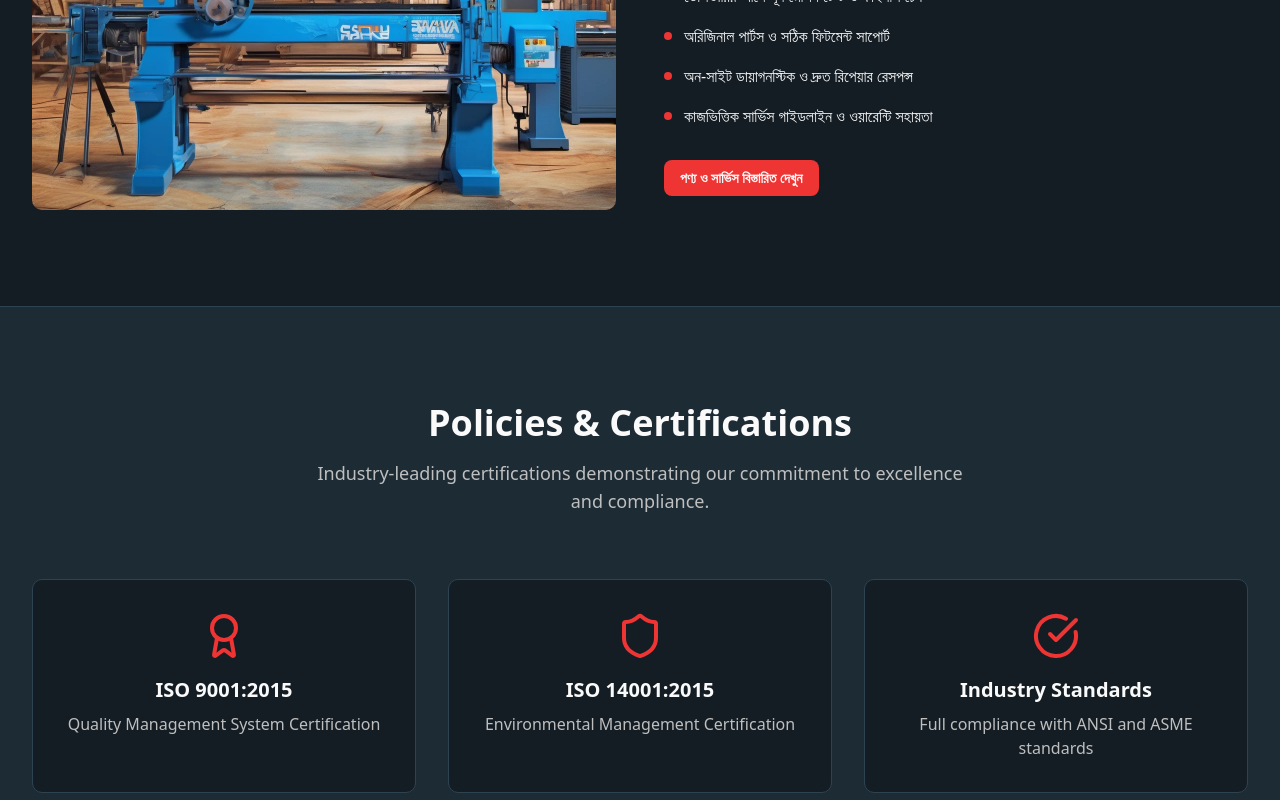
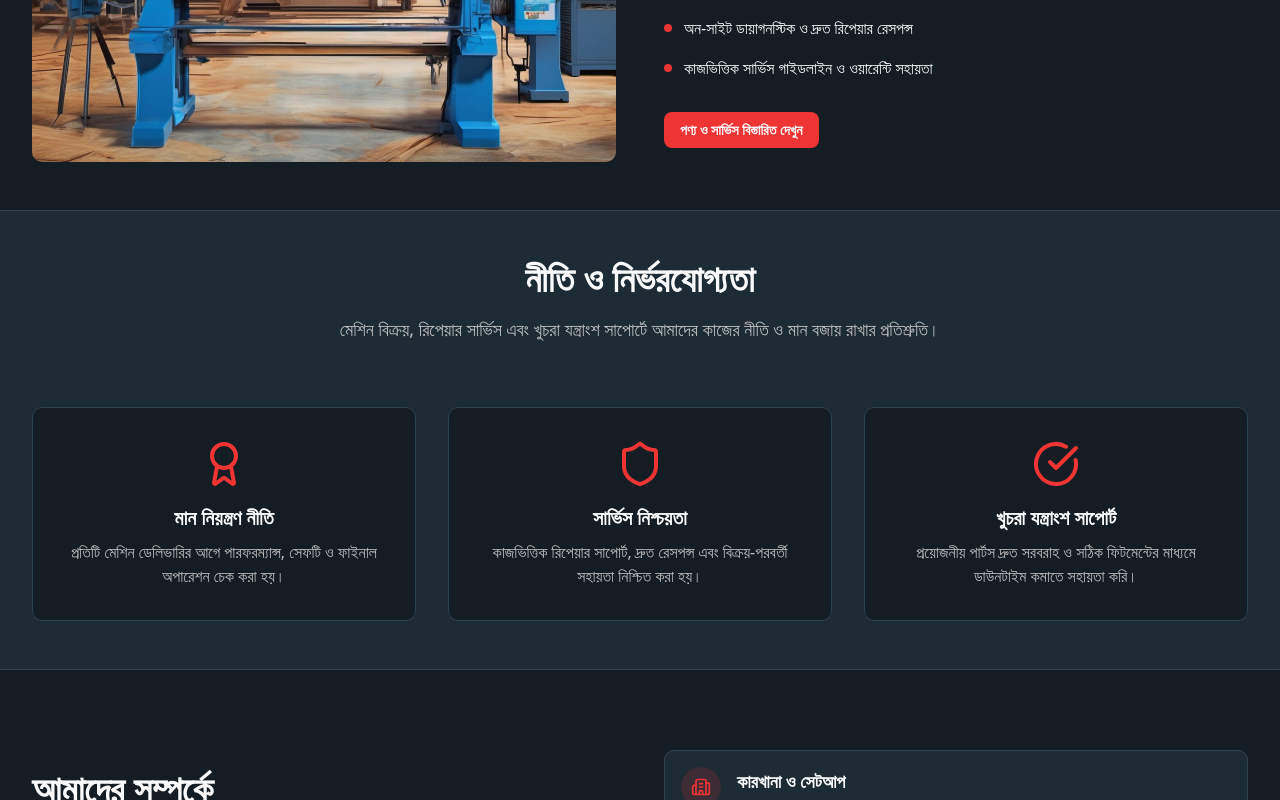
Before and after one commit to Shiddharthapal/Baba_shop, a Next.js app: page / in a window 1280 px wide. Shown: the part 2000-2800 px from the top of the page. Built offline with nearby package versions, Linux system fonts and the light colour scheme.

Commit message:
change ui design

```diff
--- a/app/page.tsx
+++ b/app/page.tsx
@@ -4,7 +4,7 @@ import { Capabilities } from "@/components/capabilities"
 import { Quality } from "@/components/quality"
 import { Certifications } from "@/components/certifications"
 import { About } from "@/components/about"
-import { Contact } from "@/components/contact"
+import { Contact } from "@/components/contract"
 import { Footer } from "@/components/footer"
 import { Products } from "@/components/products"
 
--- a/src/components/about.tsx
+++ b/src/components/about.tsx
@@ -1,59 +1,68 @@
-import { Building2, Users, ShieldCheck } from "lucide-react"
+import { Building2, Users, Wrench } from "lucide-react"
+import { Button } from "@/components/ui/button"
 
 const highlights = [
   {
     icon: Building2,
-    title: "Purpose-Built Facility",
+    title: "কারখানা ও সেটআপ",
     description:
-      "Modern equipment, calibrated workflows, and a layout optimized for precision manufacturing.",
+      "আধুনিক ওয়ার্কশপ সেটআপে কাঠ কাটার এবং চাল ভাঙা মেশিনের বিক্রয়, ইনস্টলেশন ও সার্ভিস সাপোর্ট প্রদান করি।",
   },
   {
     icon: Users,
-    title: "Experienced Team",
+    title: "অভিজ্ঞ টিম",
     description:
-      "A cross-functional team that partners with you from prototype to production.",
+      "দক্ষ টেকনিক্যাল টিম সাইট ভিজিট থেকে সমস্যা শনাক্তকরণ, রিপেয়ার এবং অপারেশন গাইডেন্স পর্যন্ত পাশে থাকে।",
   },
   {
-    icon: ShieldCheck,
-    title: "Reliability First",
+    icon: Wrench,
+    title: "বিক্রয়োত্তর সহায়তা",
     description:
-      "Documented processes, strict inspections, and continuous improvement across every job.",
+      "খুচরা যন্ত্রাংশ, দ্রুত রিপেয়ার রেসপন্স এবং কাজভিত্তিক সাপোর্টের মাধ্যমে মেশিন ডাউনটাইম কমাতে সহায়তা করি।",
   },
 ]
 
 export function About() {
   return (
-    <section id="about" className="py-16 md:py-24 bg-background">
-      <div className="max-w-7xl mx-auto px-4 sm:px-6 lg:px-8">
-        <div className="grid md:grid-cols-2 gap-12 items-center">
+    <section id="about" className="bg-background py-16 md:py-20">
+      <div className="mx-auto max-w-7xl px-4 sm:px-6 lg:px-8">
+        <div className="grid items-center gap-12 md:grid-cols-2">
           <div>
-            <h2 className="text-3xl md:text-4xl font-bold text-foreground mb-6">
-              About Roberts Manufacturing
+            <h2 className="mb-6 text-3xl font-bold text-foreground md:text-4xl">
+              আমাদের সম্পর্কে
             </h2>
-            <p className="text-lg text-muted-foreground mb-6">
-              We build high-precision components for demanding industrial applications.
-              Our focus is straightforward: deliver consistent quality, keep timelines
-              tight, and make collaboration easy.
+            <p className="mb-6 text-lg text-muted-foreground">
+              আমরা কাঠ কাটার মেশিন, চাল ভাঙা মেশিন এবং ইন্ডাস্ট্রিয়াল রিপেয়ার
+              সার্ভিস নিয়ে কাজ করি। আমাদের লক্ষ্য হলো নির্ভরযোগ্য মান, দ্রুত
+              সাপোর্ট এবং দীর্ঘমেয়াদি কাজের আস্থা নিশ্চিত করা।
             </p>
-            <p className="text-lg text-muted-foreground">
-              From machining to inspection and documentation, every step is designed
-              to reduce risk and increase confidence in your supply chain.
+            <p className="mb-8 text-lg text-muted-foreground">
+              নতুন মেশিন সরবরাহ থেকে শুরু করে পুরোনো মেশিনের সার্ভিস, পার্টস
+              পরিবর্তন এবং নিয়মিত রক্ষণাবেক্ষণ পর্যন্ত প্রতিটি ধাপে আমরা বাস্তব
+              কাজভিত্তিক সমাধান দিই।
             </p>
+
+            <Button asChild variant="secondary">
+              <a href="#products">পণ্য ও সার্ভিস দেখুন</a>
+            </Button>
           </div>
 
           <div className="space-y-6">
             {highlights.map((item) => {
               const Icon = item.icon
               return (
-                <div key={item.title} className="flex gap-4">
-                  <div className="h-10 w-10 rounded-full bg-secondary/15 flex items-center justify-center">
+                <div
+                  key={item.title}
+                  className="flex gap-4 rounded-lg border border-border bg-card p-4"
+                >
+                  <div className="flex h-10 w-10 items-center justify-center rounded-full bg-secondary/15">
                     <Icon className="h-5 w-5 text-secondary" />
                   </div>
                   <div>
-                    <h3 className="text-lg font-bold text-foreground mb-1">
+                    <h3 className="mb-1 text-lg font-bold text-foreground">
                       {item.title}
                     </h3>
-                    <p className="text-muted-foreground">{item.description}</p>
+                    <p className="text-sm text-muted-foreground">{item.description}</p>
                   </div>
                 </div>
               )
--- a/src/components/certifications.tsx
+++ /dev/null
@@ -1,58 +0,0 @@
-import { Award, Shield, CheckCircle } from "lucide-react"
-
-const certifications = [
-  {
-    icon: Award,
-    title: "ISO 9001:2015",
-    description: "Quality Management System Certification",
-  },
-  {
-    icon: Shield,
-    title: "ISO 14001:2015",
-    description: "Environmental Management Certification",
-  },
-  {
-    icon: CheckCircle,
-    title: "Industry Standards",
-    description: "Full compliance with ANSI and ASME standards",
-  },
-]
-
-export function Certifications() {
-  return (
-    <section
-      id="certifications"
-      className="py-16 md:py-24 bg-card border-y border-border"
-    >
-      <div className="max-w-7xl mx-auto px-4 sm:px-6 lg:px-8">
-        <div className="text-center mb-16">
-          <h2 className="text-3xl md:text-4xl font-bold text-foreground mb-4">
-            Policies & Certifications
-          </h2>
-          <p className="text-lg text-muted-foreground max-w-2xl mx-auto">
-            Industry-leading certifications demonstrating our commitment to excellence
-            and compliance.
-          </p>
-        </div>
-
-        <div className="grid md:grid-cols-3 gap-8">
-          {certifications.map((cert) => {
-            const Icon = cert.icon
-            return (
-              <div
-                key={cert.title}
-                className="bg-background rounded-lg p-8 text-center hover:border-secondary border border-border transition-colors"
-              >
-                <Icon className="w-12 h-12 text-secondary mx-auto mb-4" />
-                <h3 className="text-xl font-bold text-foreground mb-2">
-                  {cert.title}
-                </h3>
-                <p className="text-muted-foreground">{cert.description}</p>
-              </div>
-            )
-          })}
-        </div>
-      </div>
-    </section>
-  )
-}
--- /dev/null
+++ b/src/components/certifications/index.tsx
@@ -0,0 +1,62 @@
+import { Award, CheckCircle, Shield } from "lucide-react"
+
+const certifications = [
+  {
+    icon: Award,
+    title: "মান নিয়ন্ত্রণ নীতি",
+    description:
+      "প্রতিটি মেশিন ডেলিভারির আগে পারফরম্যান্স, সেফটি ও ফাইনাল অপারেশন চেক করা হয়।",
+  },
+  {
+    icon: Shield,
+    title: "সার্ভিস নিশ্চয়তা",
+    description:
+      "কাজভিত্তিক রিপেয়ার সাপোর্ট, দ্রুত রেসপন্স এবং বিক্রয়-পরবর্তী সহায়তা নিশ্চিত করা হয়।",
+  },
+  {
+    icon: CheckCircle,
+    title: "খুচরা যন্ত্রাংশ সাপোর্ট",
+    description:
+      "প্রয়োজনীয় পার্টস দ্রুত সরবরাহ ও সঠিক ফিটমেন্টের মাধ্যমে ডাউনটাইম কমাতে সহায়তা করি।",
+  },
+]
+
+export function Certifications() {
+  return (
+    <section
+      id="certifications"
+      className="border-y border-border bg-card py-10 md:py-12"
+    >
+      <div className="mx-auto max-w-7xl px-4 sm:px-6 lg:px-8">
+        <div className="mb-16 text-center">
+          <h2 className="mb-4 text-3xl font-bold text-foreground md:text-4xl">
+            নীতি ও নির্ভরযোগ্যতা
+          </h2>
+          <p className="mx-auto max-w-2xl text-lg text-muted-foreground">
+            মেশিন বিক্রয়, রিপেয়ার সার্ভিস এবং খুচরা যন্ত্রাংশ সাপোর্টে আমাদের কাজের
+            নীতি ও মান বজায় রাখার প্রতিশ্রুতি।
+          </p>
+        </div>
+
+        <div className="grid gap-8 md:grid-cols-3">
+          {certifications.map((cert) => {
+            const Icon = cert.icon
+
+            return (
+              <div
+                key={cert.title}
+                className="rounded-lg border border-border bg-background p-8 text-center transition-colors hover:border-secondary"
+              >
+                <Icon className="mx-auto mb-4 h-12 w-12 text-secondary" />
+                <h3 className="mb-2 text-xl font-bold text-foreground">
+                  {cert.title}
+                </h3>
+                <p className="text-muted-foreground">{cert.description}</p>
+              </div>
+            )
+          })}
+        </div>
+      </div>
+    </section>
+  )
+}
--- a/src/components/hero.tsx
+++ b/src/components/hero.tsx
@@ -18,7 +18,7 @@ export function Hero() {
       <div className="absolute inset-0 flex items-center justify-end">
         <div className="w-full md:w-1/2 px-6 md:px-12 pb-12 text-right relative">
           {/* Small Tagline Badge */}
-          <span className="inline-block mb-6 px-4 py-2 bg-secondary/70 text-gray-100 text-sm font-semibold rounded-full tracking-wide">
+          <span className="inline-block mb-6 px-4 py-2 bg-gradient-to-l from-secondary to-yellow-400 text-gray-800 text-sm font-semibold rounded-full tracking-wide">
             ইন্ডাস্ট্রিয়াল মেশিন সলিউশন
           </span>
 
--- a/src/components/quality.tsx
+++ b/src/components/quality/index.tsx
@@ -3,7 +3,7 @@ import { Button } from "@/components/ui/button"
 
 export function Quality() {
   return (
-    <section id="quality" className="bg-background py-16 md:py-24">
+    <section id="quality" className="bg-background py-16 md:py-12">
       <div className="mx-auto max-w-7xl px-4 sm:px-6 lg:px-8">
         <div className="grid items-center gap-12 md:grid-cols-2">
           <div className="relative h-96 min-h-96 overflow-hidden rounded-lg md:h-full">
```
Also changed, not shown: src/components/capabilities/index.tsx (renamed from src/components/capabilities.tsx), src/components/contract/index.tsx (renamed from src/components/contact.tsx), src/components/footer/index.tsx (renamed from src/components/footer.tsx), src/components/header/index.tsx (renamed from src/components/header.tsx).
